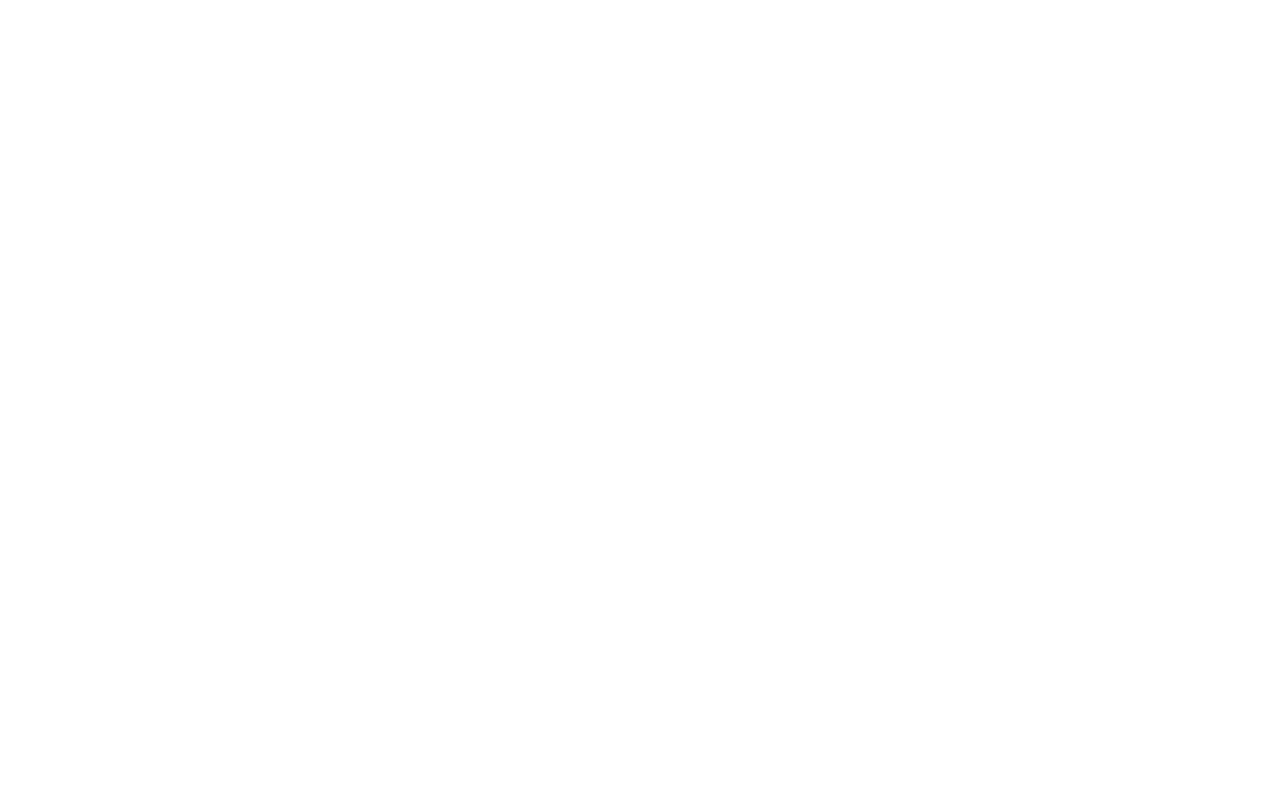
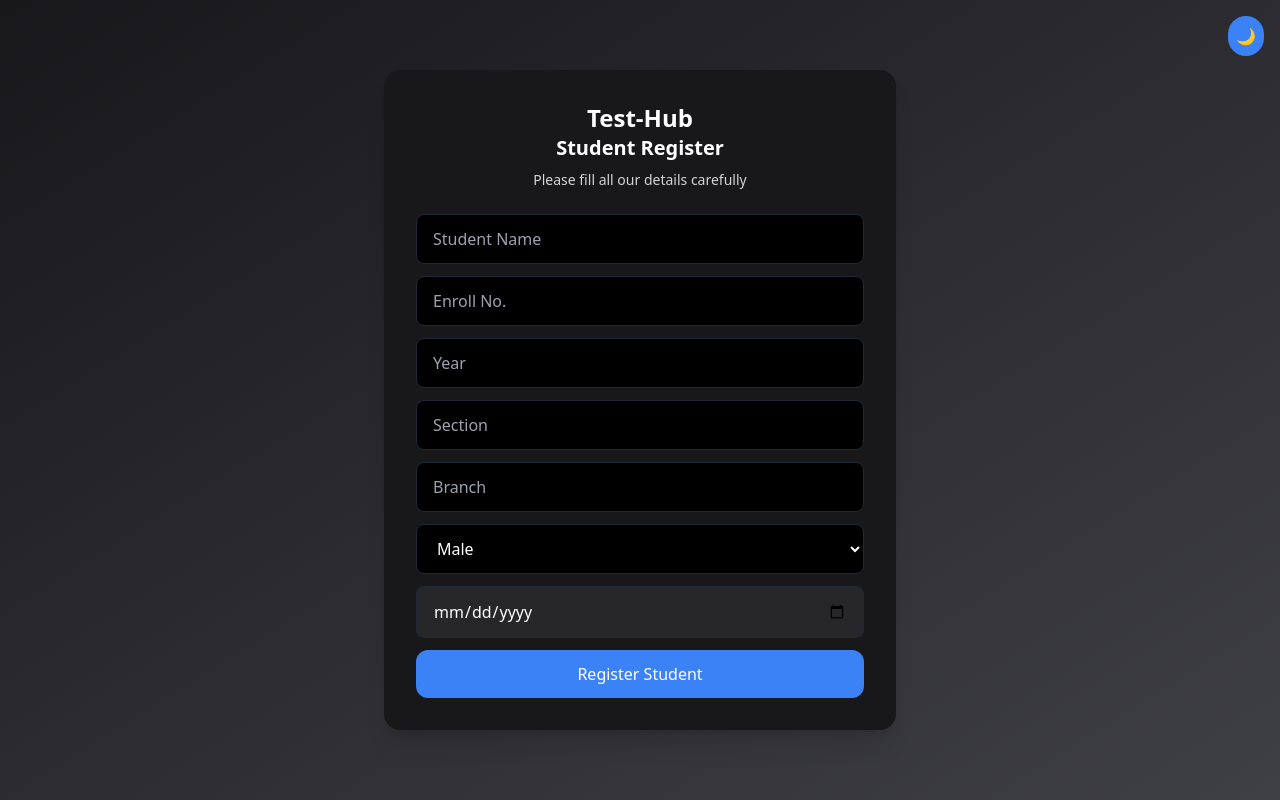
Before and after one commit to Vasuandhub1/Test-Hub, a React (Vite) app in the folder client/: page /StudentRegister in a window 1280 px wide. Before the commit this address had no page. Built offline with nearby package versions, Linux system fonts and the light colour scheme.

Commit message:
auth working and text editor completed for student

```diff
--- a/client/package.json
+++ b/client/package.json
@@ -18,12 +18,13 @@
     "axios": "^1.7.9",
     "class-variance-authority": "^0.7.1",
     "clsx": "^2.1.1",
-    "framer-motion": "^12.0.6",
+    "framer-motion": "^12.4.3",
     "lodash": "^4.17.21",
     "lodash.debounce": "^4.0.8",
     "lucide-react": "^0.474.0",
     "react": "^18.3.1",
     "react-dom": "^18.3.1",
+    "react-icons": "^5.4.0",
     "react-redux": "^9.2.0",
     "react-resizable-panels": "^2.1.7",
     "react-router-dom": "^7.1.3",
--- a/client/page/CodingPage.tsx
+++ b/client/page/CodingPage.tsx
@@ -14,7 +14,7 @@ import {debounce} from "../utils/utils"
 import axios from 'axios'
 
 //    now handeling the functionb
-function CodingPage() {
+function CodingPage({SetDescription}) {
   const source_code=useSelector((state:RootState)=>state.code.code)
 
   const [language,setLanguage]=useState<number>(45)
@@ -51,9 +51,9 @@ function CodingPage() {
     <div>
         <CodingNavbar onRun={handleRunButton} onSubmit={handleRunButton}/>
       <div className='h-1/2'>
-      <ResizablePanelGroup direction="horizontal">
-      <ResizablePanel><CodingDescription/></ResizablePanel>
-      <ResizableHandle withHandle />
+    {SetDescription?<ResizablePanelGroup direction="horizontal">
+    <ResizablePanel><CodingDescription/></ResizablePanel>
+    <ResizableHandle withHandle />
       <ResizablePanel>
       <ResizablePanelGroup direction='vertical'>
       <ResizablePanel>
@@ -66,7 +66,13 @@ function CodingPage() {
       </ResizablePanel>
       </ResizablePanelGroup>
       </ResizablePanel>
-    </ResizablePanelGroup>
+    </ResizablePanelGroup>:<ResizablePanelGroup direction="horizontal">
+    <ResizablePanel><TextEditor setLanguage={setLanguage}/></ResizablePanel>
+    <ResizableHandle withHandle />
+      <ResizablePanel>
+     {output}
+      </ResizablePanel>
+    </ResizablePanelGroup>}
       </div>
     </div>
   )
--- a/client/src/App.tsx
+++ b/client/src/App.tsx
@@ -7,8 +7,11 @@ import { RootState } from "@reduxjs/toolkit/query"
 import { Toaster } from "@/components/ui/toaster"
 import { EmailVerify } from "./components/custom/EmailVerify"
 import CodingPage from "../page/CodingPage"
-import StudentHome from "../page/StudentHome"
+import StudentHome from "./components/custom/StudentHome"
 import StudentRoute from "./components/custom/StudentRoute"
+import StudentCodeCompiler from "./components/custom/StudentCodeCompiler"
+import StudentNavbar from "./components/custom/StudentNavbar"
+import StudentRegister from "./components/custom/StudentRegister"
 
 
 export default function Home() {
@@ -20,11 +23,19 @@ export default function Home() {
     <BrowserRouter>
     <Routes>
       <Route  path="/" Component={LoginCard}/>
-      <Route  path="/register" Component={RegisterCard}/>``
+      <Route  path="/register" Component={RegisterCard}/>
       <Route  path="/verify/:token" Component={EmailVerify}/>
-      <Route element={<StudentRoute></StudentRoute>}>
+      <Route path="/StudentRegister" Component={StudentRegister}/>
+
+      {/* student private route */}
+
+      <Route element={<>
+        <StudentNavbar/>
+        <StudentRoute/>
+        </>}>
       <Route path="/StudentHome" Component={StudentHome}/>
-      <Route  path="/test/code" Component={CodingPage}/>
+      <Route  path="/test/code" element={<CodingPage SetDescription={true}/>}/>
+      <Route  path="/CodeCompiler" Component={StudentCodeCompiler}/>
       </Route>
 
     </Routes>
--- a/client/src/components/custom/EmailVerify.tsx
+++ b/client/src/components/custom/EmailVerify.tsx
@@ -51,11 +51,16 @@ const params=useParams()
   };
 
   const handleButton = async()=>{
-    const res= await axios.get(`http://localhost:3000/test-hub/User/${params.token}`)
-    console.log(res)
+   await axios.get(`http://localhost:3000/test-hub/User/${params.token}`).then((res)=>{
+      console.log(res)
     toast({
-        title:"hello"
+        title:"Email verification Done ",  description :"Now you can login to the account"
     })
+    navigate("/")
+    }).catch((err)=>{
+      toast({title:"Token do not found", description:err.message})
+    })
+
   }
 
 
--- a/client/src/components/custom/LoginCard.tsx
+++ b/client/src/components/custom/LoginCard.tsx
@@ -48,9 +48,16 @@ export function LoginCard() {
       console.log(res!.data!.data)
       const payload=res!.data!.data
       dispatch(setStudent(payload))
-        toast({ title: "Success", description:`Welcome ${res!.data!.data!.name}`});
+
         setTimeout(()=>{
-          navigate("/StudentHome")
+          if(res!.data!.data==="StudentCreate"){
+            toast({ title: "Success", description:`Welcome Student (Now you enter your academic and Personal details)`});
+            navigate("/StudentRegister")
+          }else{
+            toast({ title: "Success", description:`Welcome ${res!.data!.data!.name}`});
+            navigate("/StudentHome")
+          }
+
         },2000)
     } catch (err) {
       if (err instanceof yup.ValidationError) {
--- a/client/src/components/custom/RegisterCard.tsx
+++ b/client/src/components/custom/RegisterCard.tsx
@@ -42,7 +42,7 @@ export function RegisterCard() {
       await validationSchema.validate({ ...data, role }, { abortEarly: false });
       const req = { userEmail: data.email, userPassword: data.password, role, url: "http://localhost:5173/verify" };
       await axios.post("http://localhost:3000/test-hub/User", req);
-      toast({ title: "Success", description: "Successful register" });
+      toast({ title: "Success", description: "Successful register (please verify your accont using your email)" });
     } catch (err) {
       if (err instanceof yup.ValidationError) {
         toast({ title: "Validation Error", description: err.errors.join(", ") });
--- /dev/null
+++ b/client/src/components/custom/StudentCodeCompiler.tsx
@@ -0,0 +1,12 @@
+import React from 'react'
+import CodingPage from '../../../page/CodingPage'
+
+function StudentCodeCompiler() {
+  return (
+    <div>
+      <CodingPage SetDescription={false}/>
+    </div>
+  )
+}
+
+export default StudentCodeCompiler
--- a/client/page/StudentHome.tsx
+++ b/client/src/components/custom/StudentHome.tsx
@@ -1,9 +1,10 @@
 import React from 'react'
+import StudentNavbar from '@/components/custom/StudentNavbar'
 
 function StudentHome() {
   return (
-    <div className="text-lg text-black">
-      Student Homt
+    <div >
+    Hello from student home
     </div>
   )
 }
--- /dev/null
+++ b/client/src/components/custom/StudentNavbar.tsx
@@ -0,0 +1,61 @@
+import { useState, useEffect,useRef } from "react";
+import { NavLink } from "react-router-dom";
+import { motion } from "framer-motion";
+import { useSelector } from "react-redux";
+import { RootState } from "@reduxjs/toolkit/query";
+
+
+
+export default function StudentNavbar() {
+    const [activeTab, setActiveTab] = useState("Home");
+    const navRef = useRef(null);
+    const selectorRef = useRef(null);
+    const name = useSelector((state:RootState)=>state.student.name)
+    console.log(name)
+
+    useEffect(() => {
+      if (navRef.current && selectorRef.current && activeTab) {
+        const item = document.getElementById(activeTab);
+        if (item) {
+          const { offsetLeft, offsetWidth } = item;
+          selectorRef.current.style.left = `${offsetLeft}px`;
+          selectorRef.current.style.width = `${offsetWidth}px`;
+        }
+      }
+    }, [activeTab]);
+
+    return (
+      <nav className="relative bg-zinc-300 text-black dark:bg-zinc-800 dark: p-4 shadow-lg">
+        <div className="container mx-auto flex items-center justify-between">
+          <div className="text-black dark:text-white text-lg font-bold">Test-Hub</div>
+          <ul ref={navRef} className="relative flex space-x-6 dark:text-white text-black">
+            <motion.div
+              ref={selectorRef}
+              className="absolute bottom-0 h-1 derk:bg-white bg-zinc-500 rounded transition-all duration-300"
+            />
+            {[
+              { name: "Home", path: "/StudentHome" },
+              { name: "Dashboard", path: "/dashboard" },
+              { name: "Tests", path: "/Tests" },
+              { name: "Results", path: "/Results" },
+              { name: "Profile", path: "/Profile" },
+              { name: "Code Compiler", path: "/CodeCompiler"},
+            ].map((item) => (
+              <li key={item.name}>
+                <NavLink
+                  id={item.name}
+                  to={item.path}
+                  className="p-3 transition hover:text-gray-600 dark:hover:text-gray-400"
+                  onMouseEnter={() => setActiveTab(item.name)}
+                  onClick={() => setActiveTab(item.name)}
+                >
+                  {item.name}
+                </NavLink>
+              </li>
+            ))}
+          </ul>
+          <div className="text-black dark:text-white text-lg font-bold">{name}</div>
+        </div>
+      </nav>
+  );
+}
--- /dev/null
+++ b/client/src/components/custom/StudentRegister.tsx
@@ -0,0 +1,94 @@
+import React from 'react'
+import { useState,useEffect } from 'react';
+import { useDispatch, useSelector } from 'react-redux';
+import { useNavigate } from 'react-router-dom';
+import { useToast } from '@/hooks/use-toast';
+import {toggleDarkMode} from "../../../Redux/slices/DarkLight"
+import { motion } from "framer-motion";
+import axios from 'axios';
+import { setStudent } from "../../../Redux/slices/Student";
+
+
+function StudentRegister() {
+    const navigate = useNavigate();
+    const { toast } = useToast();
+    const dispatch =useDispatch()
+    const isDarkMode = useSelector((state: RootState) => state.DarkLight.isDarkMode);
+    const student = useSelector((state:RootState)=>state.student.name)
+    console.log(student)
+    const [submitting, setSubmitting] = useState(false);
+    const [data, setData] = useState({ Name: "", Enroll: "",Year:"",Section:"",Branch:"",Gender:"",DOB:""});
+
+    const handelRegister = async()=>{
+        setSubmitting(true)
+        const payload = {Sname:data.Name,
+            Enroll:data.Enroll,
+            Year:data.Year,
+            Section:data.Section,
+            Branch:data.Branch,
+            Gender:data.Gender,
+            DOB:data.DOB
+        }
+     await axios.post("http://localhost:3000/student-test-hub/Student",payload,{withCredentials:true}).then((res)=>{
+        toast({title:"sucessful created ", description:"sucessfully created"})
+          const payload=res!.data!.data
+              dispatch(setStudent(payload))
+        setTimeout(()=>{
+            toast({ title: "Success", description:`Welcome ${res!.data!.data!.name}`});
+            navigate("/StudentHome")
+            setSubmitting(false)
+        },3000)
+     }).catch((err)=>{
+        console.log(err)
+        toast({title:"err",description:err.message})
+        setSubmitting(false)
+     })
+     console.log("hello")
+
+    }
+
+    useEffect(() => {
+      document.documentElement.classList.toggle("dark", isDarkMode);
+      localStorage.setItem("theme", isDarkMode ? "dark" : "light");
+    }, [isDarkMode]);
+
+    const handleChange = (e: React.ChangeEvent<HTMLInputElement>) => {
+      setData({ ...data, [e.target.name]: e.target.value });
+    };
+
+
+   console.log(data)
+
+    return (
+      <div className="flex justify-center items-center min-h-screen bg-gradient-to-br from-zinc-400 to-zinc-300 dark:from-zinc-900 dark:to-zinc-700">
+        <button onClick={() => dispatch(toggleDarkMode())} className="absolute top-4 right-4 p-2 rounded-full bg-blue-500 text-white hover:bg-blue-600">
+          {isDarkMode ? "🌙" : "🌞"}
+        </button>
+        <div className="bg-zinc-200 dark:bg-zinc-900 w-full sm:w-[28rem] lg:w-[30rem] xl:w-[32rem] p-8 rounded-2xl shadow-xl">
+          <div className="text-2xl font-extrabold text-neutral-700 dark:text-white text-center">Test-Hub</div>
+          <div className="text-xl font-bold text-neutral-600 dark:text-white text-center">Student Register</div>
+          <p className="text-neutral-500 text-sm mt-2 dark:text-neutral-300 text-center">Please fill all our details carefully</p>
+          <div className="mt-6">
+            <input type="text" name="Name" required onChange={handleChange} value={data.Name} placeholder="Student Name" className="w-full px-4 py-3 mb-3 border rounded-lg dark:bg-black dark:text-white" />
+            <input type="text" name="Enroll" required onChange={handleChange} value={data.Enroll} placeholder="Enroll No." className="w-full px-4 py-3 mb-3 border rounded-lg dark:bg-black dark:text-white" />
+            <input type="text" name="Year" required onChange={handleChange} value={data.Year} placeholder="Year" className="w-full px-4 py-3 mb-3 border rounded-lg dark:bg-black dark:text-white" />
+            <input type="text" name="Section" required onChange={handleChange} value={data.Section} placeholder="Section" className="w-full px-4 py-3 mb-3 border rounded-lg dark:bg-black dark:text-white" />
+            <input type="text" name="Branch" required onChange={handleChange} value={data.Branch} placeholder="Branch" className="w-full px-4 py-3 mb-3 border rounded-lg dark:bg-black dark:text-white" />
+            <select name='Gender'  required onChange={handleChange}  className="w-full px-4 py-3 mb-3 border rounded-lg dark:bg-black dark:text-white">
+                <option value="Male">Male</option>
+                <option value="Female">Female</option>
+                <option value="Other">Other</option>
+            </select>
+            <input type="date" name="DOB" required onChange={handleChange} value={data.DOB} placeholder="Date of birth" className="w-full px-4 py-3 mb-3 border rounded-lg dark:bg-zinc-800 dark:text-white" />
+
+            <motion.button type="button" className="w-full px-4 py-3 rounded-xl bg-blue-600 dark:bg-blue-500 text-white" onClick={handelRegister}  disabled={submitting}>
+              {submitting ? "creating Student...🚀" : "Register Student"}
+            </motion.button>
+          </div>
+
+        </div>
+      </div>
+    );
+}
+
+export default StudentRegister
--- a/client/src/components/custom/StudentRoute.tsx
+++ b/client/src/components/custom/StudentRoute.tsx
@@ -1,6 +1,7 @@
 import { RootState } from "@reduxjs/toolkit/query";
 import { useSelector } from "react-redux";
 import { Outlet,Navigate } from "react-router-dom";
+
 
 export default function StudentRoute(){
     const name = useSelector((state:RootState)=>state.student.name)
--- a/client/src/components/custom/TextEditor.tsx
+++ b/client/src/components/custom/TextEditor.tsx
@@ -47,7 +47,7 @@ useEffect(()=>{
             <EditorNavbar languages={languages} setLanguage={setLanguage}/>
         </nav>
     <MonacoEditor
-      height="100rem"
+      height="400px"
       defaultLanguage="cpp"
       value={code}
       theme={EditorTheme}
```
Also changed, not shown: 1 other file (tests, documents, lock files or other folders).
